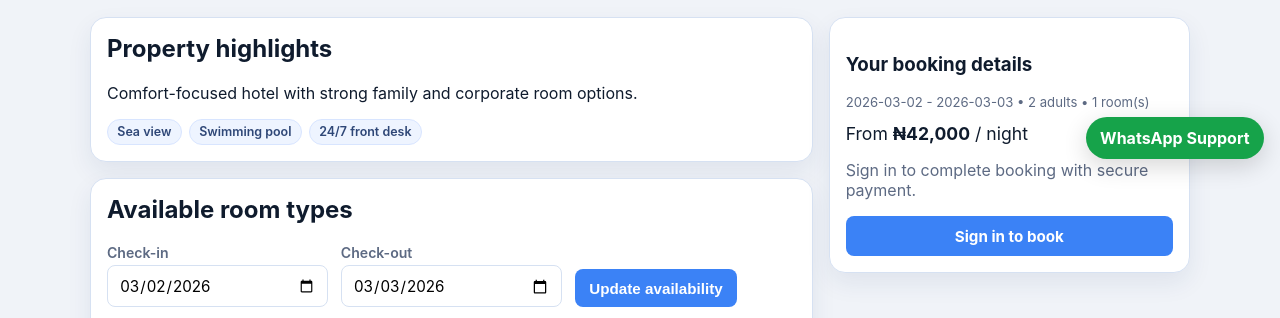
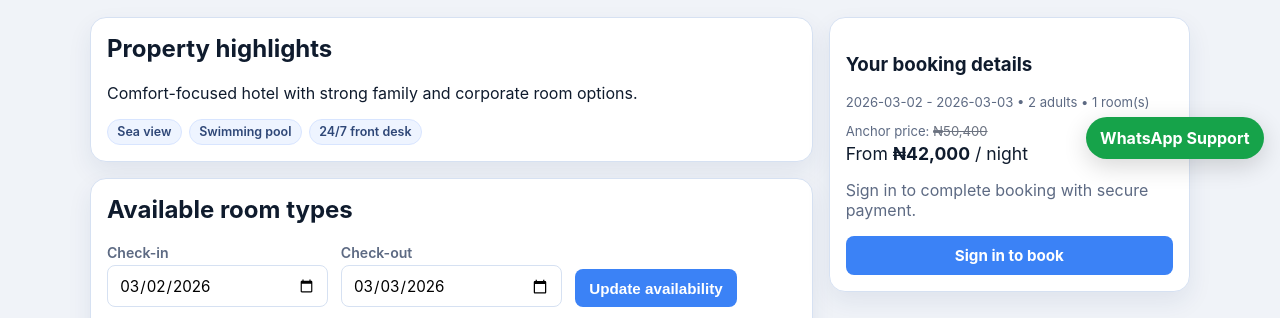
Before and after one commit to PHSEADIGITAL/HuT, a Node server app: a page that uses views/hotel.ejs in a window 1280 px wide. Shown: the part 625-943 px from the top of the page. Run offline with Node 20, Linux system fonts and the light colour scheme; data that the repository does not hold is empty.

Commit message:
Add 5-char booking refs, price anchoring, and landing cleanup
Co-authored-by: PHSEADIGITAL <PHSEADIGITAL@users.noreply.github.com>

```diff
--- a/public/styles.css
+++ b/public/styles.css
@@ -945,6 +945,15 @@ body {
   font-size: 1.1rem;
 }
 
+.price-anchor {
+  margin: 0.15rem 0;
+}
+
+.anchor-original {
+  text-decoration: line-through;
+  color: #6b7280;
+}
+
 .property-headline h1 {
   margin: 0.2rem 0;
 }
--- a/src/app.js
+++ b/src/app.js
@@ -90,6 +90,34 @@ function safeNextPath(value) {
     return "/";
   }
   return value.startsWith("/") ? value : "/";
+}
+
+function createBookingReference(existingBookings = []) {
+  const alphabet = "ABCDEFGHIJKLMNOPQRSTUVWXYZ0123456789";
+  const existingReferences = new Set(
+    (existingBookings || []).map((booking) => String(booking.referenceNumber || ""))
+  );
+  for (let attempt = 0; attempt < 200; attempt += 1) {
+    let code = "";
+    for (let index = 0; index < 5; index += 1) {
+      code += alphabet[Math.floor(Math.random() * alphabet.length)];
+    }
+    if (!existingReferences.has(code)) {
+      return code;
+    }
+  }
+
+  return randomUUID().replace(/-/g, "").slice(0, 5).toUpperCase();
+}
+
+function calculateAnchoredPrice(price, upliftRate = 0.18) {
+  const basePrice = Math.max(0, Math.round(toNumber(price, 0)));
+  if (!basePrice) {
+    return 0;
+  }
+  const uplifted = basePrice * (1 + Math.max(0, toNumber(upliftRate, 0)));
+  const roundedAnchor = Math.round(uplifted / 100) * 100;
+  return Math.max(basePrice + 100, roundedAnchor);
 }
 
 const hotelFallbackImages = [
@@ -918,6 +946,7 @@ function createApp() {
 
   app.locals.formatNaira = formatNaira;
   app.locals.formatPercent = formatPercent;
+  app.locals.calculateAnchoredPrice = calculateAnchoredPrice;
   app.locals.appName = appName;
 
   app.use(async (request, response, next) => {
@@ -1566,7 +1595,7 @@ function createApp() {
 
       const booking = {
         id: randomUUID(),
-        referenceNumber: `HUT-BKG-${Date.now()}-${Math.floor(Math.random() * 900 + 100)}`,
+        referenceNumber: createBookingReference(data.bookings),
         hotelId: hotel.id,
         roomId: room.id,
         roomCategory: room.category,
--- a/views/hotel.ejs
+++ b/views/hotel.ejs
@@ -94,6 +94,10 @@
                 Price: <strong><%= formatNaira(room.pricePerNight) %></strong> per night
               </p>
               <p class="muted tiny">
+                Anchor price:
+                <span class="anchor-original"><%= formatNaira(calculateAnchoredPrice(room.pricePerNight, 0.16)) %></span>
+              </p>
+              <p class="muted tiny">
                 Booked for selected dates:
                 <span class="booked-value"><%= room.totalUnits - room.availability.availableUnits %></span>
                 of <%= room.totalUnits %>
@@ -185,6 +189,9 @@
     <article class="card sticky-booking">
       <h3>Your booking details</h3>
       <p class="muted tiny"><%= checkInDate %> - <%= checkOutDate %> • <%= search.adults %> adults • <%= search.rooms %> room(s)</p>
+      <p class="price-anchor muted tiny">
+        Anchor price: <span class="anchor-original"><%= formatNaira(calculateAnchoredPrice(hotel.minPrice, 0.2)) %></span>
+      </p>
       <p class="price">From <strong><%= formatNaira(hotel.minPrice) %></strong> / night</p>
       <% if (!currentUser || currentUser.role !== "customer") { %>
         <p class="muted">Sign in to complete booking with secure payment.</p>
--- a/views/index.ejs
+++ b/views/index.ejs
@@ -3,7 +3,7 @@
 <section class="card landing-switcher">
   <div>
     <p class="eyebrow">Choose your experience</p>
-    <h2>Start with Marketplace or Hotel Booking</h2>
+    <h2>Finding a Place to stay or going to the marketplace ?</h2>
     <p class="muted tiny">
       Pick where you want to go first, then use back/forward buttons to navigate quickly.
     </p>
@@ -152,6 +152,9 @@
             <strong><%= hotel.reviewScore %></strong>
           </div>
           <p class="muted tiny"><%= hotel.roomsAvailable %> rooms left for your dates</p>
+          <p class="price-anchor muted tiny">
+            Anchor price: <span class="anchor-original"><%= formatNaira(calculateAnchoredPrice(hotel.minPrice, 0.2)) %></span>
+          </p>
           <p class="price">From <strong><%= formatNaira(hotel.minPrice) %></strong></p>
           <p class="muted tiny">includes service charge at checkout</p>
           <a class="button-link full-width" href="/hotels/<%= hotel.id %>?destination=<%= encodeURIComponent(search.destination) %>&checkInDate=<%= checkInDate %>&checkOutDate=<%= checkOutDate %>&adults=<%= search.adults %>&rooms=<%= search.rooms %>">See availability</a>
--- a/views/marketplace-detail.ejs
+++ b/views/marketplace-detail.ejs
@@ -33,6 +33,9 @@
 
   <aside class="card marketplace-sticky-card">
     <h3>Item details</h3>
+    <p class="price-anchor muted tiny">
+      Anchor price: <span class="anchor-original"><%= formatNaira(calculateAnchoredPrice(listing.price, 0.14)) %></span>
+    </p>
     <p class="market-price"><%= formatNaira(listing.price) %></p>
     <p class="muted tiny">Condition: <strong><%= listing.condition %></strong></p>
     <p class="muted tiny">
@@ -94,6 +97,9 @@
           <p class="muted tiny">Seller: <%= item.sellerName %></p>
         </div>
         <div class="market-result-side">
+          <p class="price-anchor muted tiny">
+            Anchor price: <span class="anchor-original"><%= formatNaira(calculateAnchoredPrice(item.price, 0.12)) %></span>
+          </p>
           <p class="market-price"><%= formatNaira(item.price) %></p>
           <a class="button-link small full-width" href="/marketplace/listings/<%= item.id %>">View item</a>
         </div>
--- a/views/marketplace-index.ejs
+++ b/views/marketplace-index.ejs
@@ -216,6 +216,9 @@
             </p>
           </div>
           <div class="market-result-side">
+            <p class="price-anchor muted tiny">
+              Anchor price: <span class="anchor-original"><%= formatNaira(calculateAnchoredPrice(listing.price, 0.14)) %></span>
+            </p>
             <p class="market-price"><%= formatNaira(listing.price) %></p>
             <a class="button-link small full-width" href="/marketplace/listings/<%= listing.id %>">View item</a>
           </div>
--- a/views/marketplace-my-listings.ejs
+++ b/views/marketplace-my-listings.ejs
@@ -69,6 +69,9 @@
           <p class="muted tiny">Status: <strong><%= listing.status %></strong></p>
         </div>
         <div class="market-result-side">
+          <p class="price-anchor muted tiny">
+            Anchor price: <span class="anchor-original"><%= formatNaira(calculateAnchoredPrice(listing.price, 0.12)) %></span>
+          </p>
           <p class="market-price"><%= formatNaira(listing.price) %></p>
           <% if (listing.status === "active") { %>
             <form method="POST" action="/marketplace/listings/<%= listing.id %>/mark-sold">
--- a/views/marketplace-seller.ejs
+++ b/views/marketplace-seller.ejs
@@ -103,6 +103,9 @@
               </p>
             </div>
             <div class="market-result-side">
+              <p class="price-anchor muted tiny">
+                Anchor price: <span class="anchor-original"><%= formatNaira(calculateAnchoredPrice(listing.price, 0.12)) %></span>
+              </p>
               <p class="market-price"><%= formatNaira(listing.price) %></p>
               <a class="button-link small full-width" href="/marketplace/listings/<%= listing.id %>">View item</a>
             </div>
--- a/views/partials/header.ejs
+++ b/views/partials/header.ejs
@@ -39,6 +39,7 @@
         </div>
       </div>
     </header>
+    <% if (currentPath !== "/") { %>
       <section class="platform-tabs-wrap">
         <div class="container platform-tabs">
           <a class="platform-tab <%= currentPath === '/' || currentPath.startsWith('/hotels') ? 'active' : '' %>" href="/">Stays</a>
@@ -48,6 +49,7 @@
           <% } %>
         </div>
       </section>
+    <% } %>
     <% if (flash && flash.message) { %>
       <section class="container flash <%= flash.type === 'success' ? 'flash-success' : 'flash-error' %>">
         <p><%= flash.message %></p>
```
Also changed, not shown: test/smoke.test.js (+7 -1 lines). Lines whose indentation alone changed are shown as unchanged.
